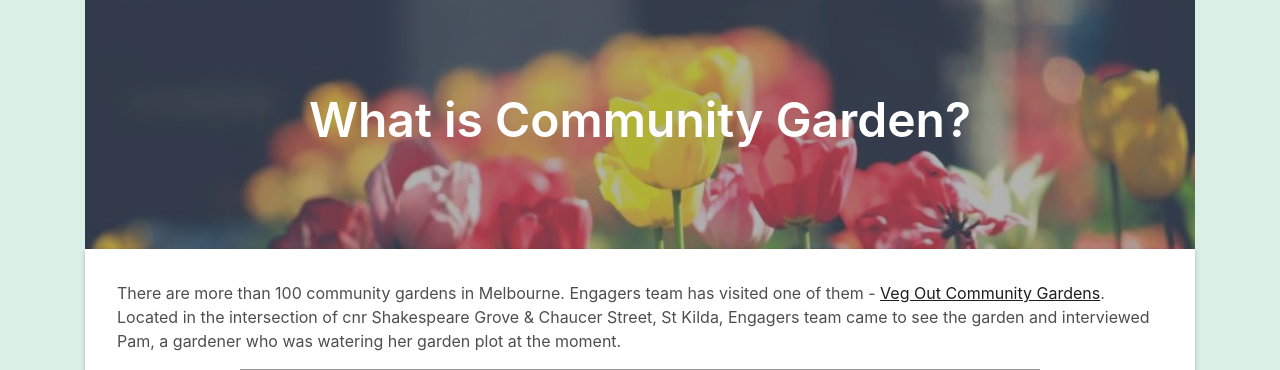
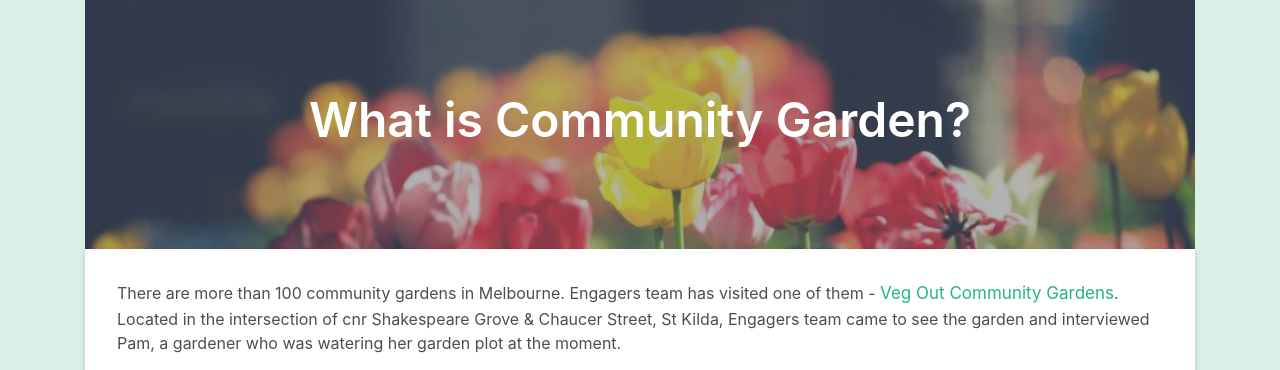
Before and after one commit to Shannon-JXT/LKPLS, a Django app: page /immigrant/community_garden/report in a window 1280 px wide. Shown: the part 91-461 px from the top of the page. Run offline with Django 3.2, Linux system fonts and the light colour scheme; some libraries are stand-ins or nearby versions; grey boxes are pictures that could not be loaded.

Commit message:
update font color for links

```diff
--- a/Immigrant/templates/garden_report.html
+++ b/Immigrant/templates/garden_report.html
@@ -26,7 +26,7 @@
                     <div class="report-content">
                         <p>
                             There are more than 100 community gardens in Melbourne. Engagers team has visited one of them -
-                            <a href="https://vegout.org.au/" target="_blank"><u>Veg Out Community Gardens</u></a>. Located in
+                            <a href="https://vegout.org.au/" target="_blank" style="font-size: 17px;color: #24b67e;">Veg Out Community Gardens</a>. Located in
                             the intersection of cnr Shakespeare Grove & Chaucer Street, St Kilda, Engagers team came to
                             see the garden and interviewed Pam, a gardener who was watering her garden plot at the moment.
                         </p>
```
